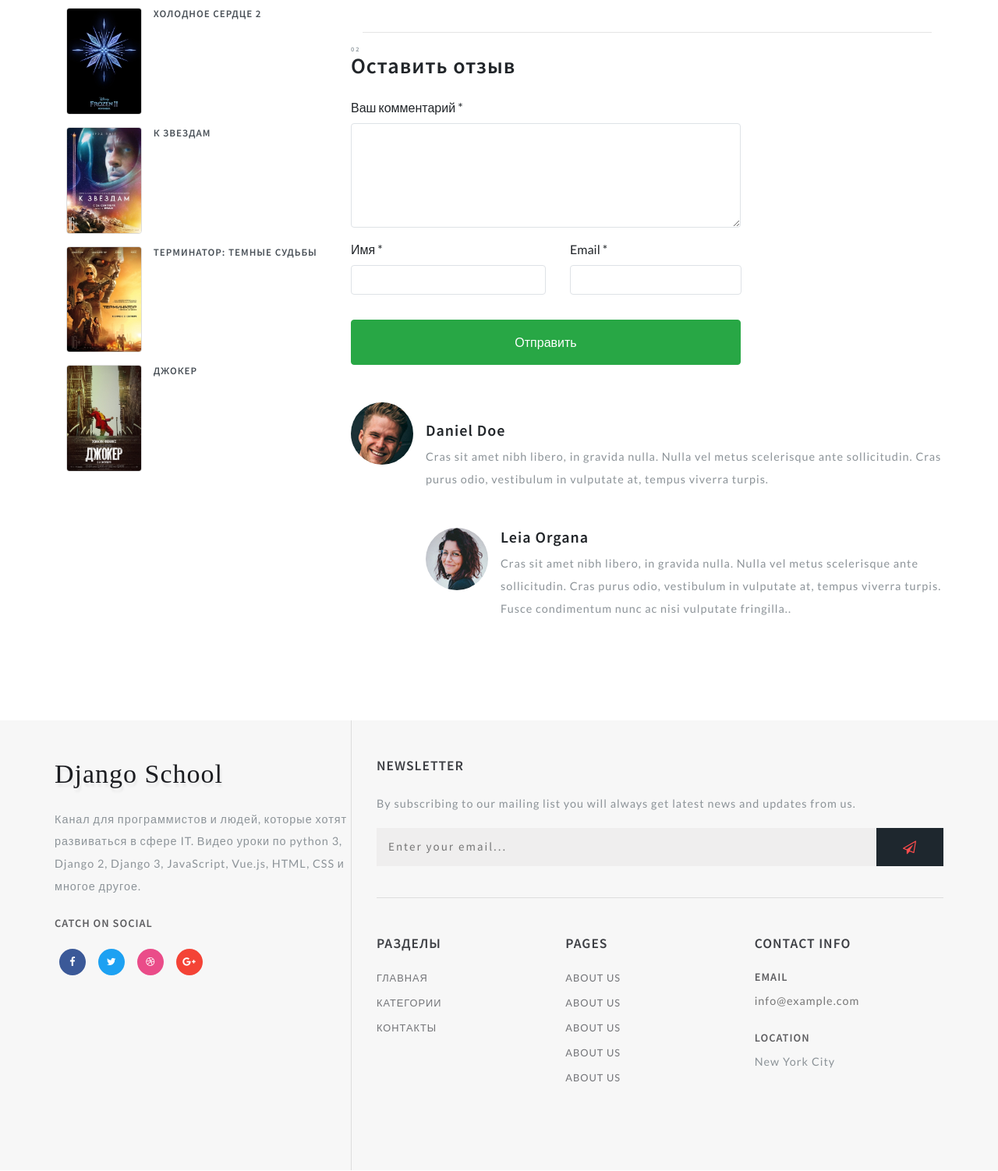
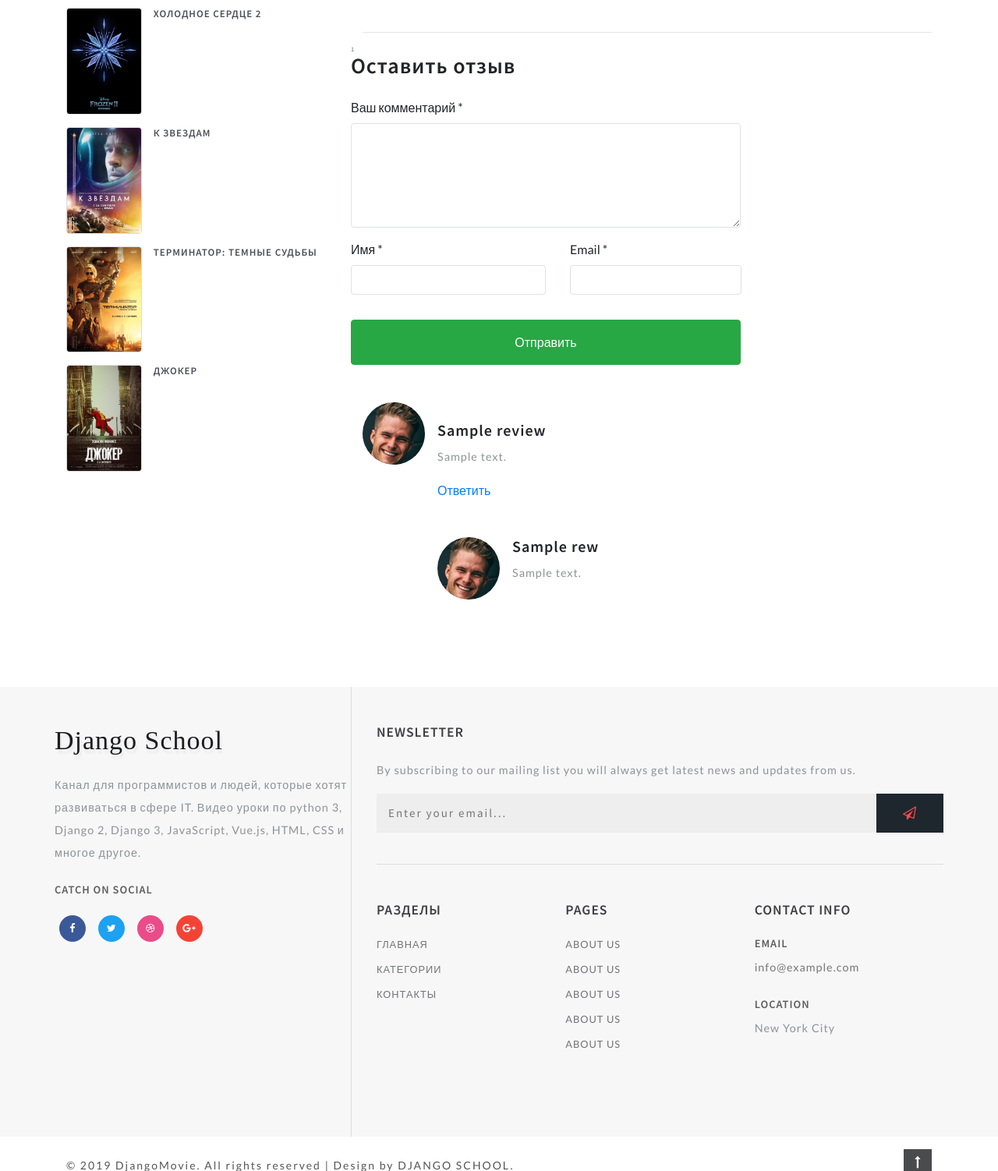
Before and after one commit to VitaliiBandyl/Django_movies, a Django app: template templates/movies/movie_detail.html in a window 1280 px wide. Shown: the part 1721-3223 px from the top of the page at 78% size. Run offline with Django 3.2, Linux system fonts and the light colour scheme; the template is opened without the code that fills it: most values are stand-ins (such as "Sample title", 1, 10 or a date in 2020); grey boxes marked "Sample" are stand-in pictures; some libraries are stand-ins or nearby versions.

Commit message:
Added child comment to review

```diff
--- a/movies/models.py
+++ b/movies/models.py
@@ -67,6 +67,9 @@ class Movie(models.Model):
     def get_absolute_url(self):
         return reverse('movie_detail_url', kwargs={'slug': self.url})
 
+    def get_review(self):
+        return self.reviews_set.filter(parent__isnull=True)
+
     def __str__(self):
         return self.title
 
--- a/movies/urls.py
+++ b/movies/urls.py
@@ -3,5 +3,6 @@ from . import views
 
 urlpatterns = [
     path('', views.MoviesView.as_view()),
-    path('<slug:slug>', views.MovieDetailView.as_view(), name='movie_detail_url')
+    path('<slug:slug>/', views.MovieDetailView.as_view(), name='movie_detail_url'),
+    path('review/<int:pk>/', views.AddReview.as_view(), name='add_review'),
 ]
--- a/templates/movies/movie_detail.html
+++ b/templates/movies/movie_detail.html
@@ -1,9 +1,8 @@
 {% extends 'movies/base.html' %}
-
+{% load static %}
 {% block title %} {{ movie.title }} {% endblock title %}
 {% block container %}
     <div class="container py-md-3">
-
 {% endblock container %}
 
 {% block sidebar %}
@@ -17,80 +16,82 @@
                 <img src="{{ movie.poster.url }}" class="img-fluid" alt="">
             </div>
             <div class="desc1-right col-md-6 pl-lg-4">
-                <h3 class="editContent" style="outline: none; cursor: inherit;">
-                    {{ movie.title }}</h3>
+                <h3 class="editContent">
+                    {{ movie.title }}
+                </h3>
                 <h5 class="editContent"></h5>
                 <ul>
-                    <li style="list-style: none"><span><b>Год:</b> {{ movie.year }}</span></li>
-                    <li style="list-style: none"><span><b>Страна:</b> {{ movie.country }}</span>
+                    <li style="list-style: none">
+                        <span><b>Год:</b> {{ movie.year }}</span></li>
+                    <li style="list-style: none">
+                        <span><b>Страна:</b> {{ movie.country }}</span>
                     </li>
-                    <li style="list-style: none"><span><b>Слоган:</b> «{{ movie.tagline }}»</span>
+                    <li style="list-style: none">
+                        <span><b>Слоган:</b> {{ movie.tagline }}</span>
                     </li>
                     <li style="list-style: none">
                                     <span><b>Режиссер:</b>
                                         {% for director in movie.directors.all %}
                                             {{ director.name }}
                                         {% endfor %}
-
-                                    </span></li>
+                                    </span>
+                    </li>
                     <li style="list-style: none"><span><b>Актеры:</b>
                         {% for actor in movie.actors.all %}
                             {{ actor.name }}
-                        {% endfor %}</span></li>
+                        {% endfor %}
+                                </span>
+                    </li>
                     <li style="list-style: none"><span><b>Жанр:</b>
                         {% for genre in movie.genres.all %}
-                            {{ genre.name }}, </span>
+                            {{ genre.name }}
                         {% endfor %}
+                                    </span>
                     </li>
-                    <li style="list-style: none"><span><b>Премьера в мире:</b> {{ movie.world_premier }}</span>
+                    <li style="list-style: none">
+                        <span><b>Премьера в мире:</b> {{ movie.world_premiere }}</span>
                     </li>
                     <li style="list-style: none">
                         <span><b>Бюджет:</b> ${{ movie.budget }}</span></li>
                     <li style="list-style: none">
                         <span><b>Сборы в США:</b> ${{ movie.fees_in_usa }}</span></li>
-                    <li style="list-style: none"><span><b>Сборы в мире:</b> ${{ movie.fees_in_world }}</span>
+                    <li style="list-style: none">
+                        <span><b>Сборы в мире:</b> ${{ movie.fess_in_world }}</span>
                     </li>
                     <li style="list-style: none">
                         <a href="#"><b>Рейтинг:</b>
                             <span class="fa fa-star" aria-hidden="true"
-                                  style="outline: none; cursor: inherit;"></span>
+                            ></span>
                             <span class="fa fa-star" aria-hidden="true"
-                                  style="outline: none; cursor: inherit;"></span>
+                            ></span>
                             <span class="fa fa-star" aria-hidden="true"
-                                  style="outline: none; cursor: inherit;"></span>
+                            ></span>
                             <span class="fa fa-star" aria-hidden="true"
-                                  style="outline: none; cursor: inherit;"></span>
+                            ></span>
                             <span class="fa fa-star" aria-hidden="true"
-                                  style="outline: none; cursor: inherit;"></span>
+                            ></span>
                             <span class="editContent"
-                                  style="outline: none; cursor: inherit;">5.0</span>
+                            >5.0</span>
                         </a>
                     </li>
                     <div class="share-desc">
                         <div class="share">
-                            <h4 class="editContent"
-                                style="outline: none; cursor: inherit;">
+                            <h4 class="editContent">
                                 Share:</h4>
                             <ul class="w3layouts_social_list list-unstyled">
                                 <li>
-                                    <a href="#" class="w3pvt_facebook editContent"
-                                       style="outline: none; cursor: inherit;">
-                                                <span class="fa fa-facebook-f"
-                                                      style="outline: none; cursor: inherit;"></span>
+                                    <a href="#" class="w3pvt_facebook editContent">
+                                        <span class="fa fa-facebook-f"></span>
                                     </a>
                                 </li>
                                 <li>
-                                    <a href="#" class="w3pvt_twitter editContent"
-                                       style="outline: none; cursor: inherit;">
-                                                <span class="fa fa-twitter"
-                                                      style="outline: none; cursor: inherit;"></span>
+                                    <a href="#" class="w3pvt_twitter editContent">
+                                        <span class="fa fa-twitter"></span>
                                     </a>
                                 </li>
                                 <li>
-                                    <a href="#" class="w3pvt_dribble editContent"
-                                       style="outline: none; cursor: inherit;">
-                                                <span class="fa fa-dribbble"
-                                                      style="outline: none; cursor: inherit;"></span>
+                                    <a href="#" class="w3pvt_dribble editContent">
+                                        <span class="fa fa-dribbble"></span>
                                     </a>
                                 </li>
                             </ul>
@@ -101,27 +102,25 @@
         </div>
         <div class="row sub-para-w3layouts mt-5">
 
-            <h3 class="shop-sing editContent" style="outline: none; cursor: inherit;">
-                О фильме {{ movie.title }}</h3>
+            <h3 class="shop-sing editContent">
+                О фильме {{ movie.title }}
+            </h3>
             <p>
-
                 {% for image in movie.movieshot_set.all %}
-                    <img src="{{ image.image.url }}" class="img-movie-shots" alt="{{ image.description }}">
+                    <img src="{{ image.image.url }}" class="img-movie-shots"
+                         alt="{{ image.description }}">
                 {% endfor %}
-
             </p>
-            <p class="editContent" style="outline: none; cursor: inherit;">{{ movie.description }}</p>
-            <p class="mt-3 italic-blue editContent"
-               style="outline: none; cursor: inherit;">
+            <p class="editContent">
+                {{ movie.description }}
+            </p>
+            <p class="mt-3 italic-blue editContent">
                 <iframe width="560" height="315"
                         src="https://www.youtube.com/embed/A36LahZNUiE?controls=0"
                         frameborder="0" allow="accelerometer; autoplay;
-                                                                           encrypted-media; gyroscope; picture-in-picture"
+                        encrypted-media; gyroscope; picture-in-picture"
                         allowfullscreen>
-
                 </iframe>
-            </p>
-            <p class="mt-3 editContent" style="outline: none; cursor: inherit;">
             </p>
         </div>
         <hr>
@@ -129,27 +128,33 @@
             <div class="single-form-left">
                 <!-- contact form grid -->
                 <div class="contact-single">
-                    <h3 class="editContent" style="outline: none; cursor: inherit;">
-                                    <span class="sub-tittle editContent"
-                                          style="outline: none; cursor: inherit;">02</span>Оставить отзыв</h3>
-                    <form action="#" method="post" class="mt-4">
+                    <h3 class="editContent">
+                        <span class="sub-tittle editContent">{{ movie.reviews_set.count }}</span>Оставить
+                        отзыв</h3>
+                    <form action="{% url 'add_review' movie.id %}" method="post" class="mt-4"
+                          id="formReview">
+                        {% csrf_token %}
+                        <input type="hidden" name="parent" id="contactparent" value="">
                         <div class="form-group editContent">
                             <label for="contactcomment" class="editContent">
-                                Ваш комментарий *</label>
-                            <textarea class="form-control border" rows="5"
+                                Ваш комментарий *
+                            </label>
+                            <textarea class="form-control border" rows="5" name="text"
                                       id="contactcomment" required=""></textarea>
                         </div>
                         <div class="d-sm-flex">
                             <div class="col-sm-6 form-group p-0 editContent">
-                                <label for="contactusername" class="editContent"
-                                >Имя *</label>
-                                <input type="text" class="form-control border"
+                                <label for="contactusername" class="editContent">
+                                    Имя *
+                                </label>
+                                <input type="text" class="form-control border" name="name"
                                        id="contactusername" required="">
                             </div>
                             <div class="col-sm-6 form-group ml-sm-3 editContent">
                                 <label for="contactemail" class="editContent">
-                                    Email *</label>
-                                <input type="email" class="form-control border"
+                                    Email *
+                                </label>
+                                <input type="email" class="form-control border" name="email"
                                        id="contactemail" required="">
                             </div>
                         </div>
@@ -161,36 +166,41 @@
                 </div>
                 <!--  //contact form grid ends here -->
             </div>
+        </div>
+        {% for review in movie.get_review %}
             <div class="media py-5">
-                <img src="bundles/images/te2.jpg" class="mr-3 img-fluid" alt="image"
-                     style="outline: none; cursor: inherit;">
+                <img src="{% static 'images/te2.jpg' %}" class="mr-3 img-fluid" alt="image">
                 <div class="media-body mt-4">
-                    <h5 class="mt-0 editContent"
-                        style="outline: none; cursor: inherit;">Daniel Doe</h5>
-                    <p class="mt-2 editContent" style="outline: none; cursor: inherit;">
-                        Cras sit amet nibh libero, in gravida nulla. Nulla vel metus
-                        scelerisque ante sollicitudin. Cras purus odio, vestibulum in
-                        vulputate at, tempus viverra turpis.
+                    <h5 class="mt-0 editContent">
+                        {{ review.name }}
+                    </h5>
+                    <p class="mt-2 editContent">
+                        {{ review.text }}
                     </p>
-                    <div class="media mt-5 editContent"
-                         style="outline: none; cursor: inherit;">
-                        <a class="pr-3" href="#">
-                            <img src="bundles/images/te1.jpg" class="img-fluid "
-                                 alt="image" style="outline: none; cursor: inherit;">
-                        </a>
-                        <div class="media-body">
-                            <h5 class="mt-0 editContent"
-                                style="outline: none; cursor: inherit;">Leia Organa</h5>
-                            <p class="mt-2 editContent"
-                               style="outline: none; cursor: inherit;"> Cras sit amet
-                                nibh libero, in gravida nulla. Nulla vel metus
-                                scelerisque ante sollicitudin. Cras purus odio,
-                                vestibulum in vulputate at, tempus viverra turpis. Fusce
-                                condimentum nunc ac nisi vulputate fringilla..</p>
+                    <a href="#formReview"
+                       onclick="addReview('{{ review.name }}', '{{ review.id }}')">Ответить</a>
+                    {% for rew in review.reviews_set.all %}
+                        <div class="media mt-5 editContent">
+                            <a class="pr-3" href="#">
+                                <img src="{% static 'images/te2.jpg' %}" class="img-fluid "
+                                     alt="image">
+                            </a>
+                            <div class="media-body">
+                                <h5 class="mt-0 editContent">{{ rew.name }}</h5>
+                                <p class="mt-2 editContent">{{ rew.text }}</p>
+                            </div>
                         </div>
-                    </div>
+                    {% endfor %}
                 </div>
             </div>
-        </div>
+        {% endfor %}
     </div>
+    </div>
+    </div>
+    <script>
+        function addReview(name, id) {
+            document.getElementById("contactparent").value = id;
+            document.getElementById("contactcomment").innerText = `${name}, `
+        }
+    </script>
 {% endblock movie %}
```
Also changed, not shown: movies/forms.py (added, +10 -0 lines), movies/views.py (+18 -1 lines).
